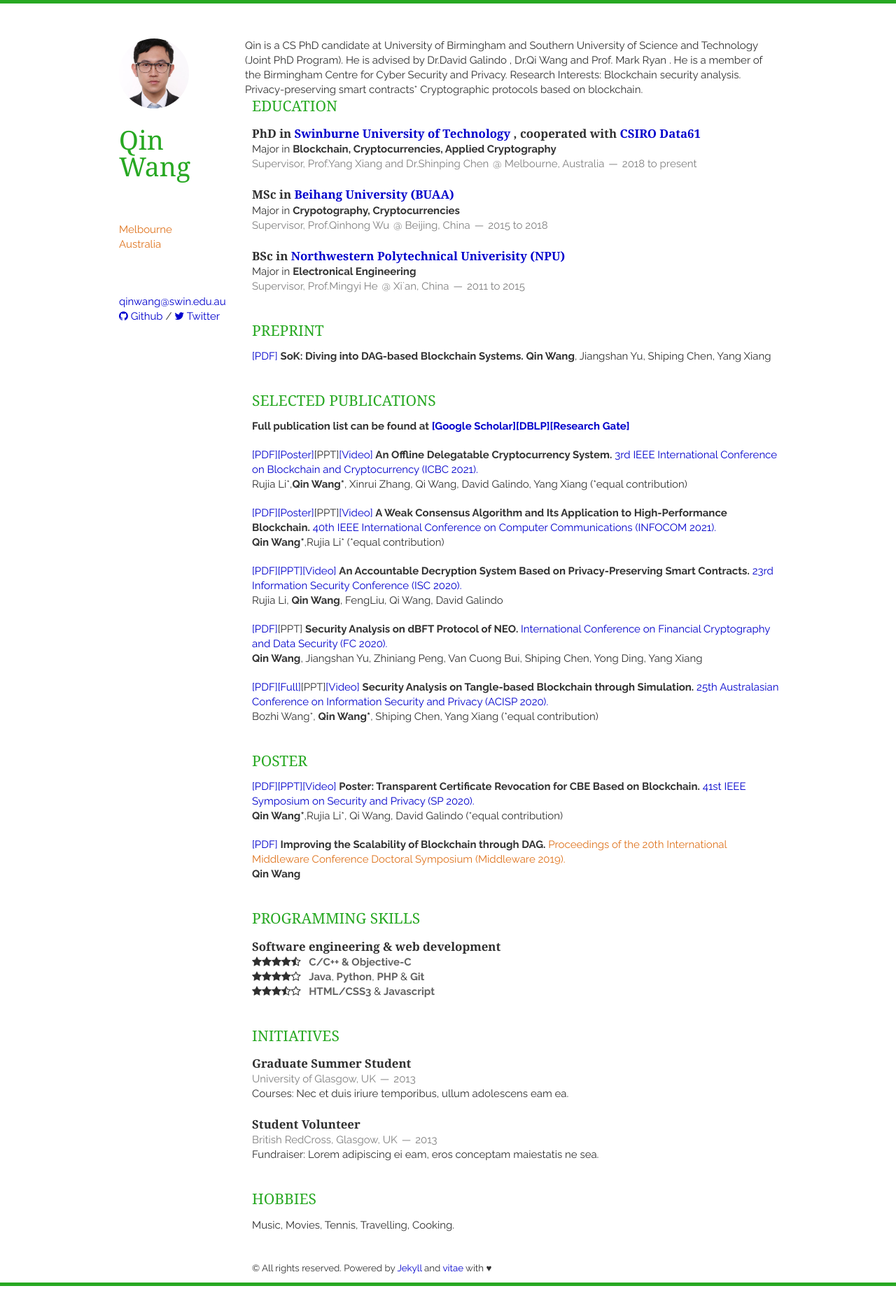
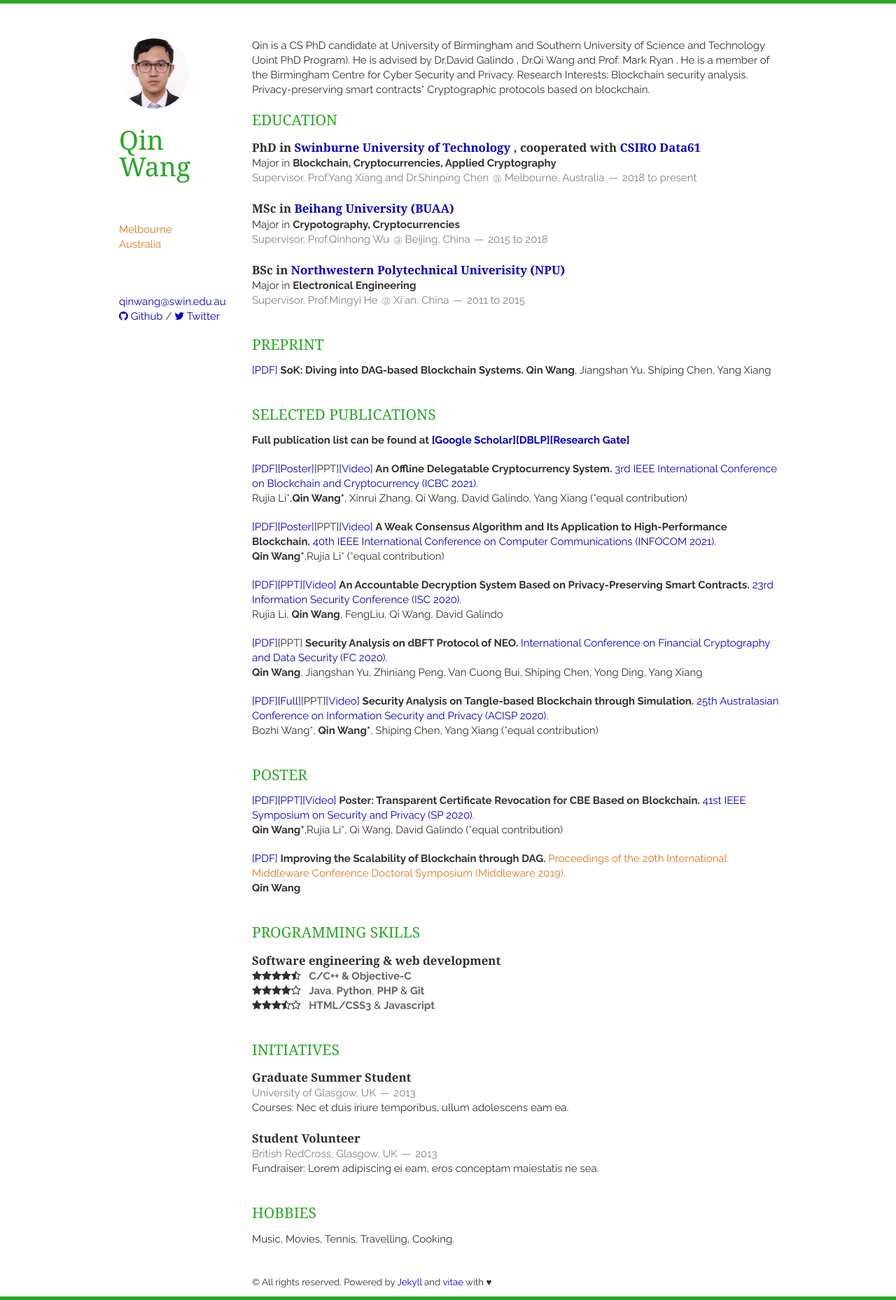
Before and after one commit to AaronWang-git/qinwang-git.github.io, a Jekyll site: the page built from index.html, in a window 1280 px wide. Shown: the whole page at 70% size. Built offline with Jekyll 4.4.1, drawn with Linux system fonts in a browser that asks for light colours; nearby versions of some CDN libraries; the list of posts is cut into pages by our own code.

Commit message:
Update education.html

```diff
--- a/_includes/education.html
+++ b/_includes/education.html
@@ -1,3 +1,5 @@
+<section class="thirteen columns">
+
 
 Qin is a CS PhD candidate at University of Birmingham and Southern University of Science and Technology (Joint PhD Program). He is advised by Dr.David Galindo , Dr.Qi Wang and Prof. Mark Ryan . He is a member of the Birmingham Centre for Cyber Security and Privacy.
 Research Interests:
@@ -6,6 +8,8 @@
 Privacy-preserving smart contracts*
 Cryptographic protocols based on blockchain.
 
+
+</section>
 
 
 
```
